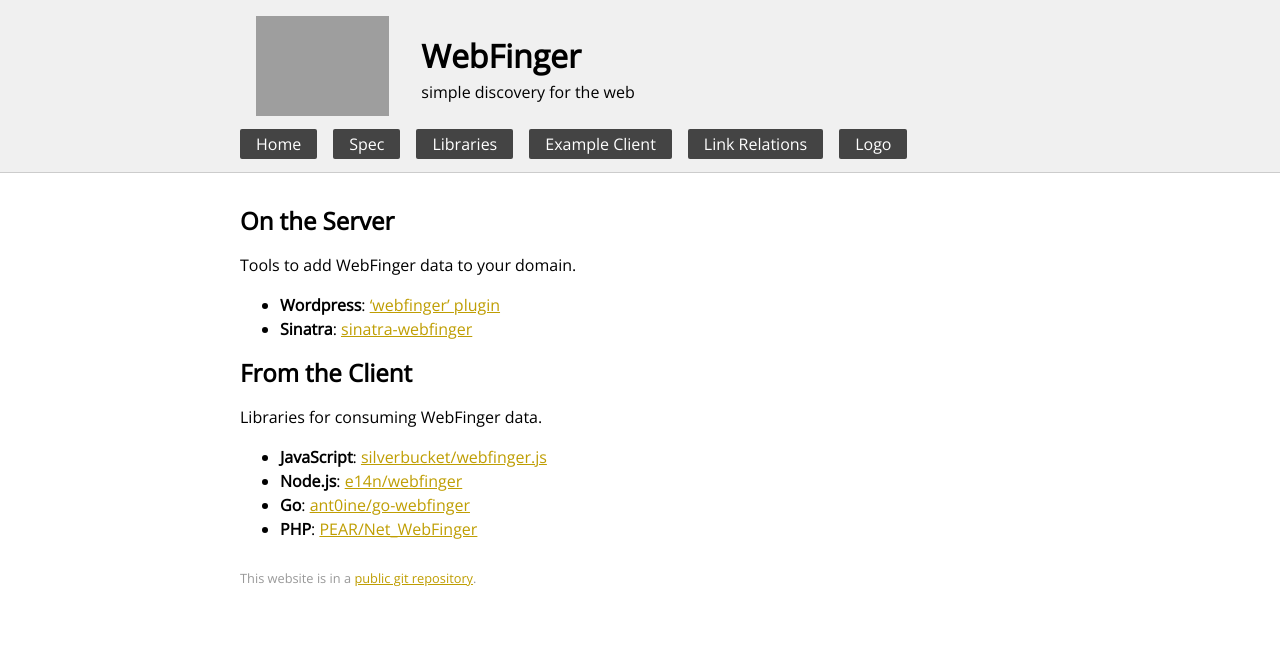
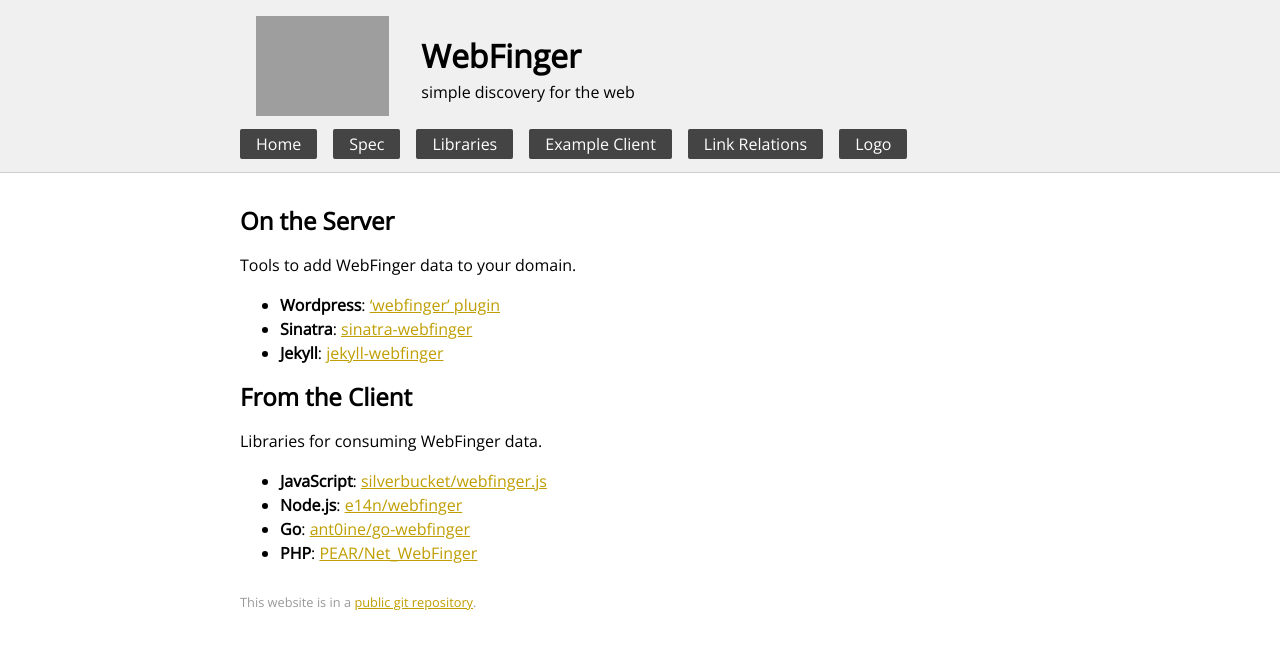
Before and after one commit to webfinger/webfinger.net, a Jekyll site: the page built from libraries.md, in a window 1280 px wide. Shown: the top 649 px of the page. Built offline with Jekyll 4.4.1, drawn with Linux system fonts in a browser that asks for light colours.

Commit message:
Link to a jekyll plugin for Webfinger

```diff
--- a/libraries.md
+++ b/libraries.md
@@ -9,6 +9,7 @@ Tools to add WebFinger data to your domain.
 
 * **Wordpress**: ['webfinger' plugin](http://wordpress.org/plugins/webfinger/)
 * **Sinatra**: [sinatra-webfinger](https://github.com/konklone/sinatra-webfinger)
+* **Jekyll**: [jekyll-webfinger](https://github.com/konklone/jekyll-webfinger)
 
 ## From the Client
 
```
